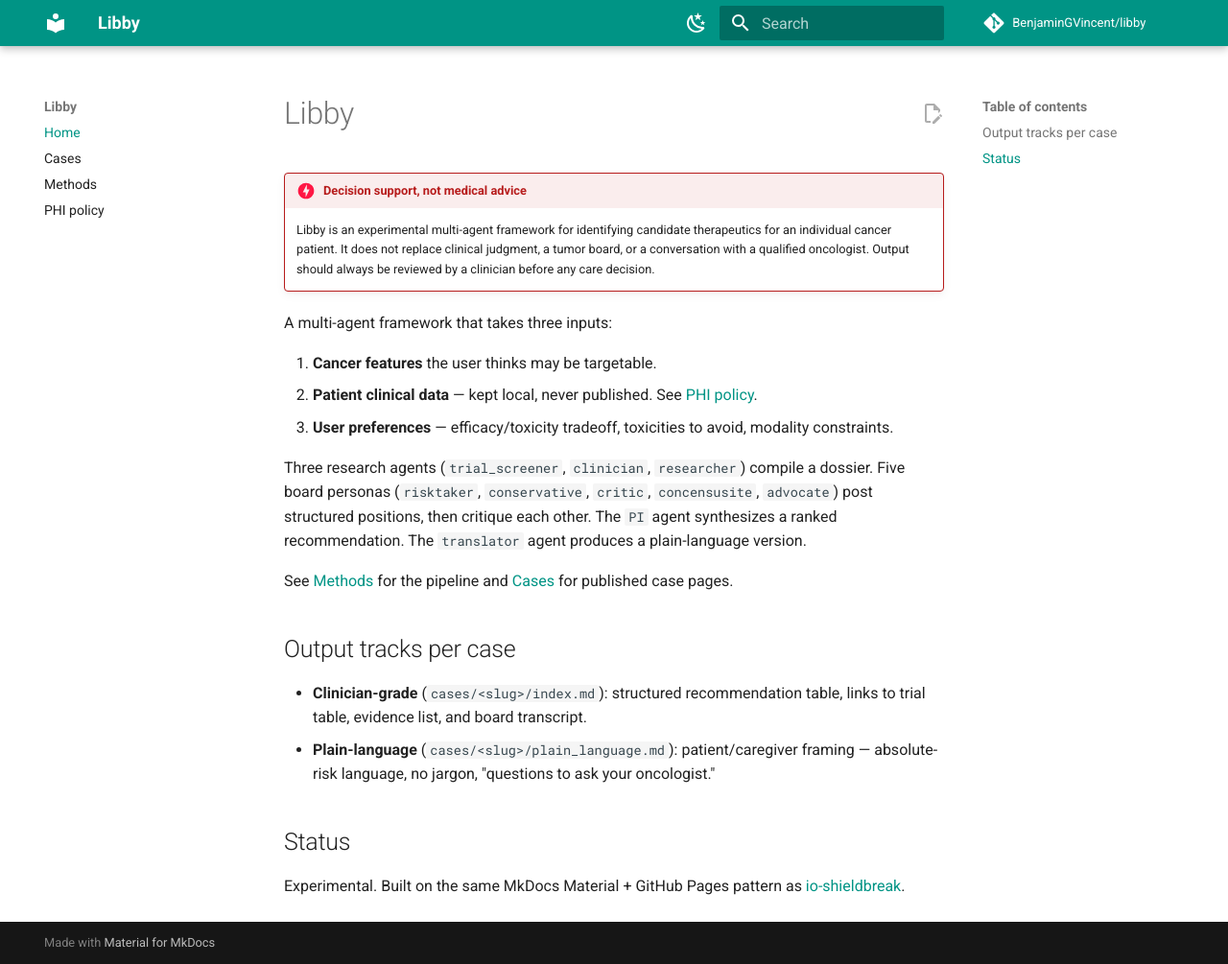
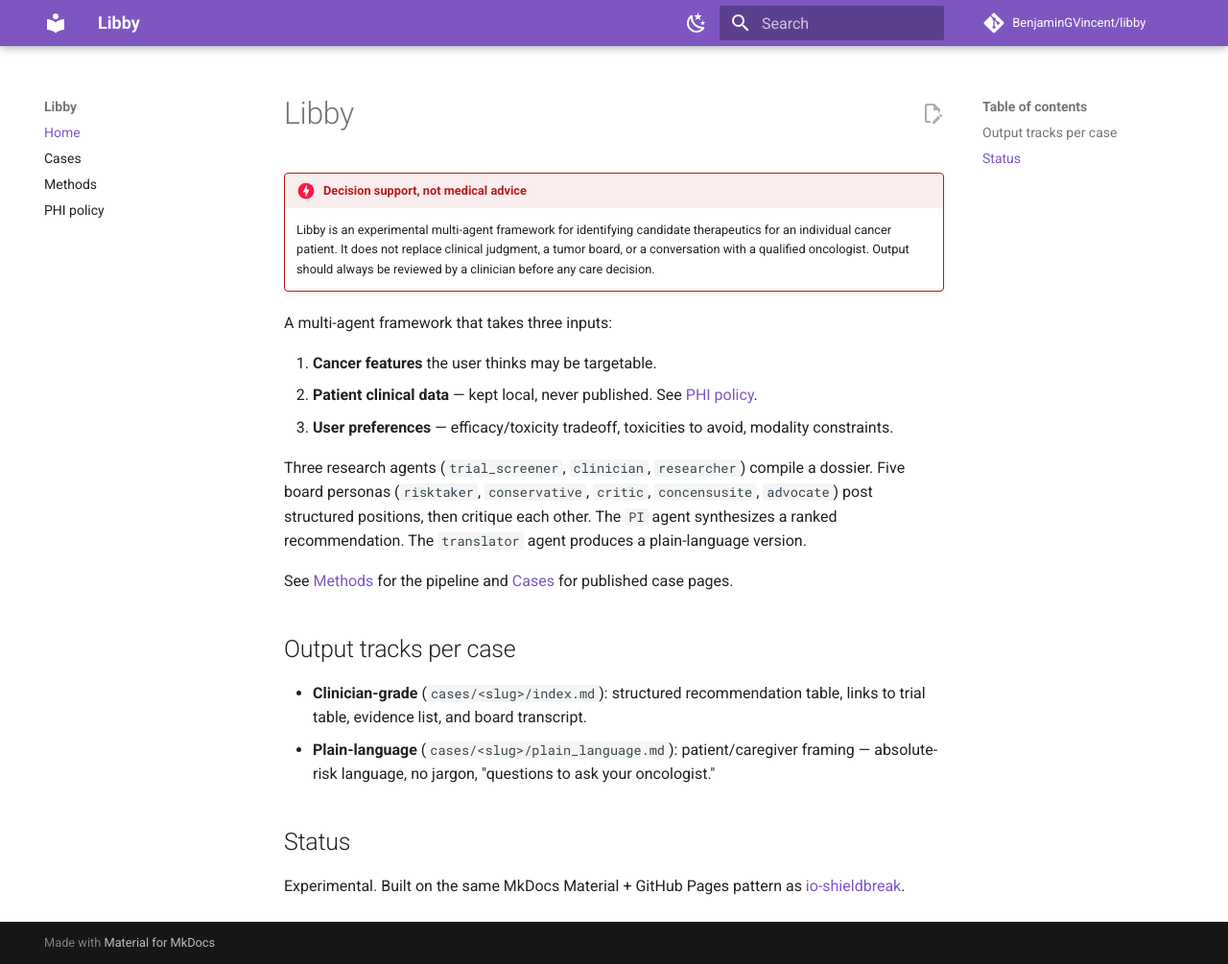
Before and after one commit to BenjaminGVincent/libby, an MkDocs documentation site: the page built from docs/index.md, in a window 1280 px wide and 1005 px high. Shown: the whole window at 96% size. Built offline with MkDocs 1.6.1 and Material for MkDocs 9.7.7, drawn with Linux system fonts in a browser that asks for light colours; comment, search, counter and statistics services are not loaded.

Commit message:
ux: switch site color scheme from teal to deep purple
Material primary color changed in both default and slate palettes; accent
(amber) retained. Persona / case-fit / tumor-relation / RoB badge palettes
in libby.css are unchanged — they're semantic differentiators, not
scheme-derived.

Co-Authored-By: Claude Opus 4.7 (1M context) <noreply@anthropic.com>

```diff
--- a/mkdocs.yml
+++ b/mkdocs.yml
@@ -19,14 +19,14 @@ theme:
   palette:
     - media: "(prefers-color-scheme: light)"
       scheme: default
-      primary: teal
+      primary: deep purple
       accent: amber
       toggle:
         icon: material/weather-night
         name: Switch to dark mode
     - media: "(prefers-color-scheme: dark)"
       scheme: slate
-      primary: teal
+      primary: deep purple
       accent: amber
       toggle:
         icon: material/weather-sunny
```
